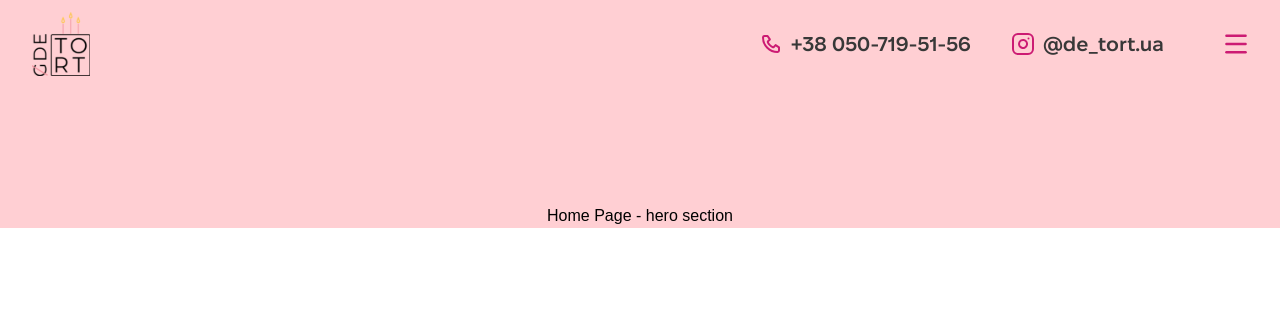
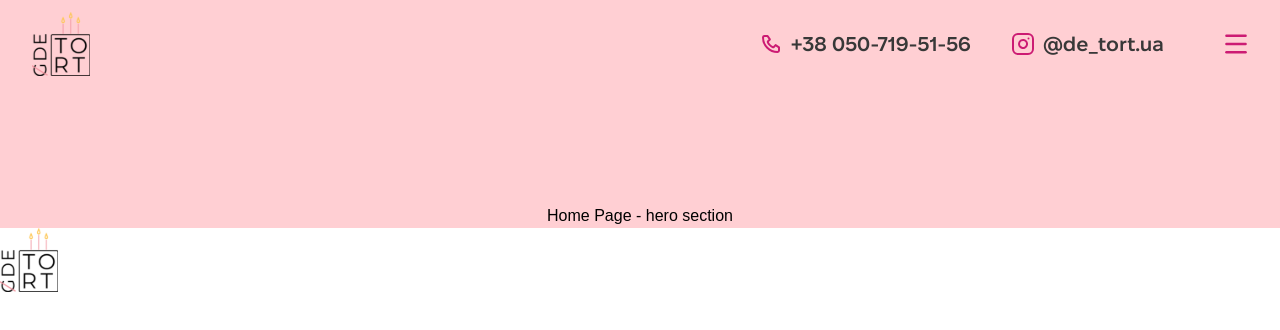
Before and after one commit to SoftRyzen-internship/de-tort, a Next.js app: page / in a window 1280 px wide. Shown: the top 330 px of the page. Built offline with nearby package versions, Linux system fonts and the light colour scheme; a web font is replaced by a local one.

Commit message:
add logo and contacts hover and focus

```diff
--- a/src/app/page.tsx
+++ b/src/app/page.tsx
@@ -1,5 +1,5 @@
 // import { ContactLinks } from "@/components/ui/ContactLinks";
-// import { Logo } from "@/components/ui/Logo";
+import { Logo } from "@/components/ui/Logo";
 // import Example from "@/components/Example";
 // import { SectionTitleExamples } from "@/components/ui/SectionTitle/SectionTitleExamples";
 
@@ -13,6 +13,7 @@ export default async function Home() {
       {/* <ContactLinks variant="footer" /> */}
       {/* <Example /> */}
       {/* <SectionTitleExamples /> */}
+      <Logo />
     </>
   );
 }
--- a/src/components/ui/ContactLinks/ContactLinks.tsx
+++ b/src/components/ui/ContactLinks/ContactLinks.tsx
@@ -24,7 +24,7 @@ export const ContactLinks: React.FC<TContacts> = ({
     >
       <li>
         <a
-          className="flex gap-2 text-color-text-secondary text-[20px] leading-6 font-semibold font-fixel items-center flex-shrink-0"
+          className="flex gap-2 text-color-text-secondary transition-colors focus:text-color-accent-primary hover:text-color-accent-primary text-[20px] leading-6 font-semibold font-fixel items-center flex-shrink-0"
           href={`tel:${contacts.phone}`}
           target="_blank"
           rel="noopener noreferrer nofollow"
@@ -37,7 +37,7 @@ export const ContactLinks: React.FC<TContacts> = ({
 
       <li className="flex">
         <a
-          className="flex gap-2 text-color-text-secondary text-[20px] leading-6 font-semibold font-fixel items-center flex-shrink-0"
+          className="flex gap-2 transition-colors focus:text-color-accent-primary hover:text-color-accent-primary text-color-text-secondary text-[20px] leading-6 font-semibold font-fixel items-center flex-shrink-0"
           href={contacts.instagramLink}
           target="_blank"
           title={contacts.instagramLink}
--- a/src/components/ui/Logo/Logo.tsx
+++ b/src/components/ui/Logo/Logo.tsx
@@ -12,10 +12,13 @@ export const Logo: React.FC<TLogo> = ({ className = "" }) => {
   return (
     <a
       href="/"
-      className={cn("group inline-block", className)}
+      className={cn(
+        "inline-block transition-transform focus:scale-110 hover:scale-110",
+        className,
+      )}
       aria-label={companyName}
     >
-      <LogoIcon className="w-[58px] h-16 flex-shrink-0" />
+      <LogoIcon className="w-[58px] h-16" />
     </a>
   );
 };
```
